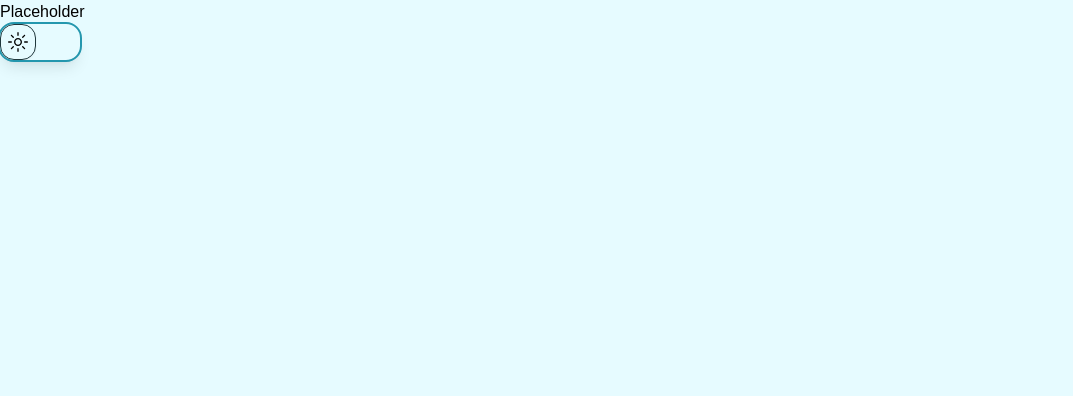
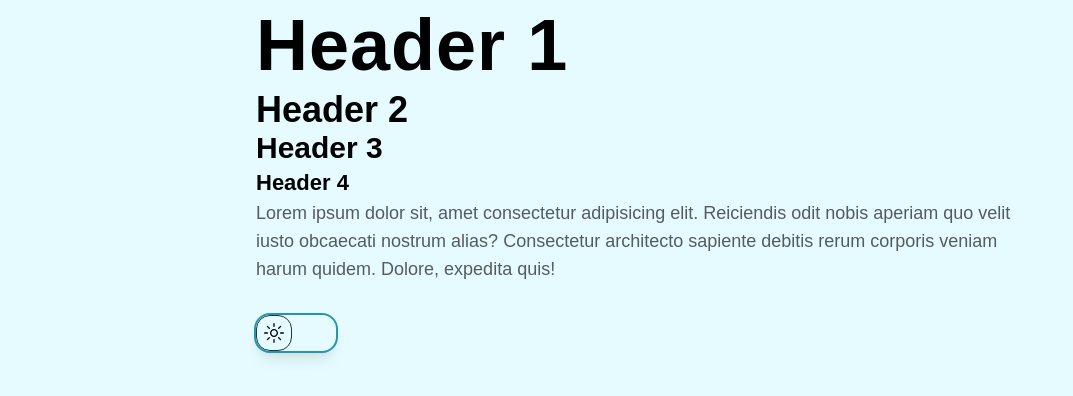
Before and after one commit to GCarido/pomo-focus, a Next.js app: page / in a window 1280 px wide. Shown: the top 396 px of the page, without its empty margins (0-1073 px from the left). Built offline with nearby package versions, Linux system fonts and the light colour scheme; a web font is replaced by a local one.

Commit message:
Add header and paragraph styling

```diff
--- a/app/page.tsx
+++ b/app/page.tsx
@@ -2,10 +2,16 @@ import ThemeToggler from '@/components/toggle/ThemeToggler'
 
 const Home = () => {
   return (
-    <div>
-      Placeholder
-      <ThemeToggler />
-    </div>
+    <section className="px-[20%]">
+      <div className="container mx-auto">
+        <h1 className="h1">Header 1</h1>
+        <h2 className="h2">Header 2</h2>
+        <h3 className="h3">Header 3</h3>
+        <h4 className="h4">Header 4</h4>
+        <p className="subtitle">Lorem ipsum dolor sit, amet consectetur adipisicing elit. Reiciendis odit nobis aperiam quo velit iusto obcaecati nostrum alias? Consectetur architecto sapiente debitis rerum corporis veniam harum quidem. Dolore, expedita quis!</p>
+        <ThemeToggler />
+      </div>
+    </section>
   )
 }
 
```
